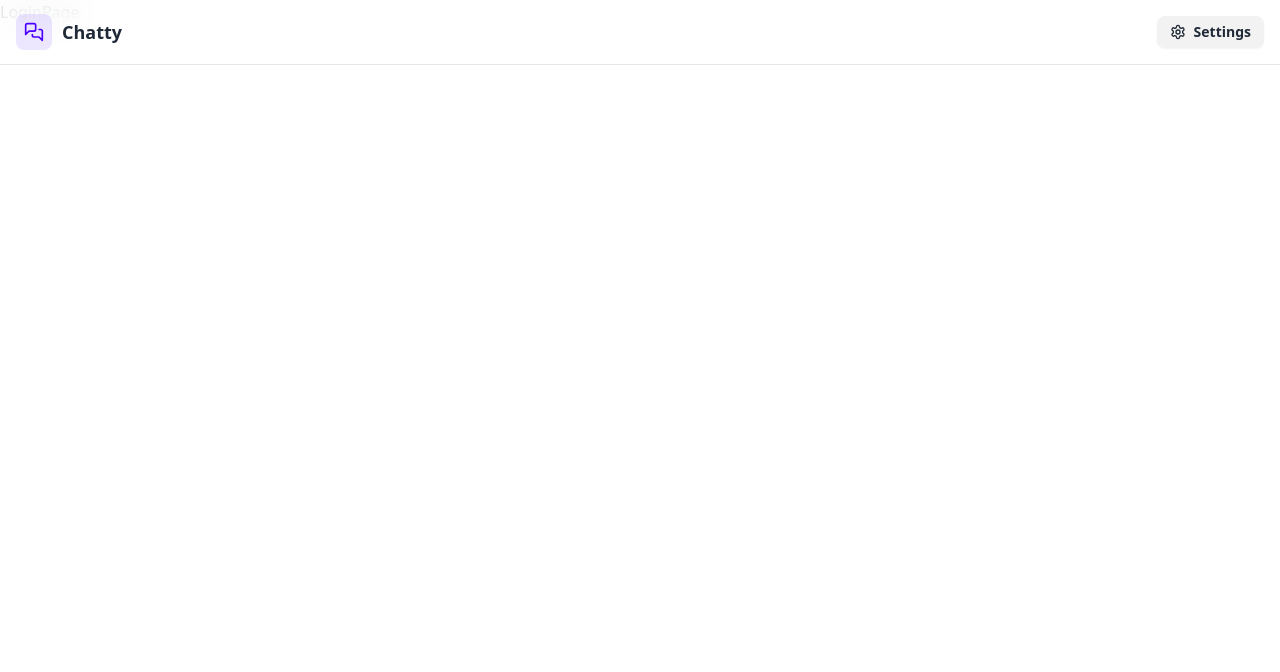
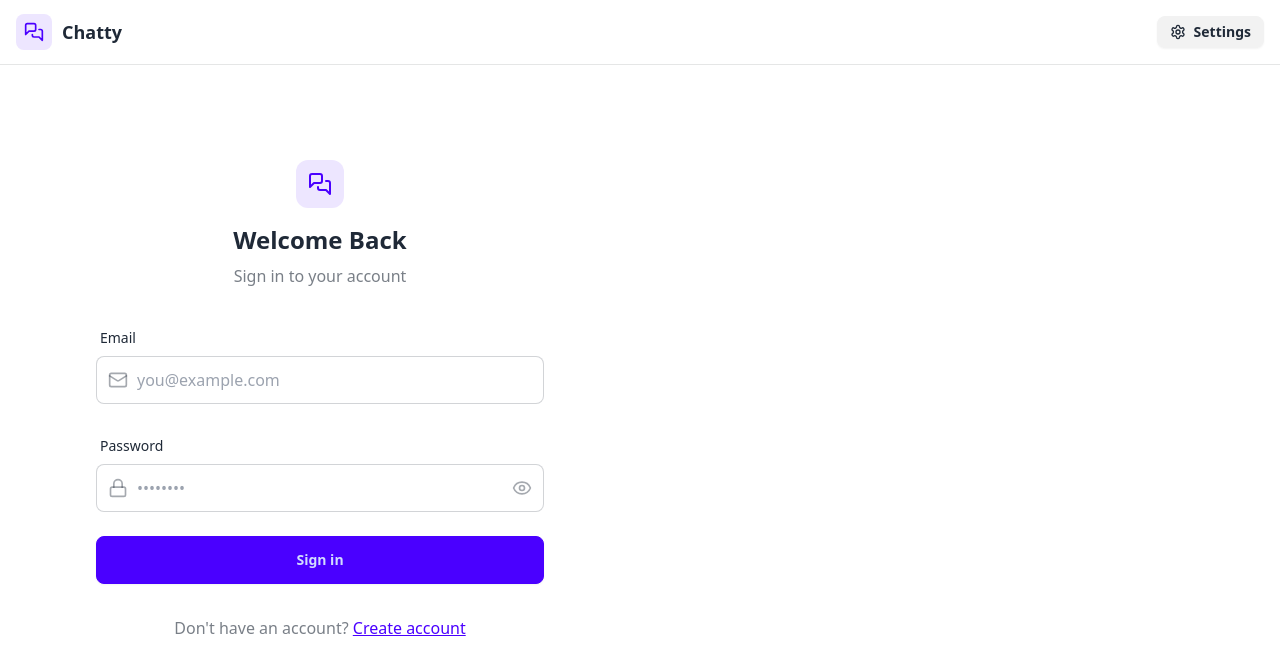
Before and after one commit to KalashThakare/Chat-Application, a React (Vite) app in the folder frontend/: page /login in a window 1280 px wide. Shown: the top 672 px of the page. Built offline with nearby package versions, Linux system fonts and the light colour scheme; no server answers.

Commit message:
Login page ui and logic completed

```diff
--- a/frontend/src/pages/LoginPage.jsx
+++ b/frontend/src/pages/LoginPage.jsx
@@ -1,10 +1,127 @@
 import React, { useState } from 'react'
+import { useAuthStore } from '../store/useAuth.store.js';
+import { Eye, EyeOff, Loader2, Lock, Mail, MessagesSquareIcon } from 'lucide-react';
+import { Link } from 'react-router-dom';
+import toast from 'react-hot-toast';
 
 const LoginPage = () => {
-  const [] = useState(false);
+
+  const [showPassword, setShowPassword] = useState(false);
+  const [formData, setFormData] = useState({
+    email:"",
+    password:""
+  });
+
+  const {login,isLoggingIn} = useAuthStore();
+
+  const validate=()=>{
+    if(!formData.email){
+      toast.error("Enter your mail ID");
+    }
+    if(!/\S+@\S+\.\S+/.test(formData.email)){
+      return toast.error("Invalid email format");
+    }
+    if(!formData.password){
+      return toast.error("Password is required");
+    }
+  }
+
+  const handleSubmit=async (e)=>{
+    e.preventDefault();
+
+    login(formData);
+  }
 
   return (
-    <div>LoginPage</div>
+    <div className="h-screen grid lg:grid-cols-2">
+
+    <div className="flex flex-col justify-center items-center p-6 sm:p-12">
+      <div className="w-full max-w-md space-y-8">
+
+        <div className="text-center mb-8">
+          <div className="flex flex-col items-center gap-2 group">
+            <div
+              className="w-12 h-12 rounded-xl bg-primary/10 flex items-center justify-center group-hover:bg-primary/20
+            transition-colors"
+            >
+              <MessagesSquareIcon className="w-6 h-6 text-primary" />
+            </div>
+            <h1 className="text-2xl font-bold mt-2">Welcome Back</h1>
+            <p className="text-base-content/60">Sign in to your account</p>
+          </div>
+        </div>
+
+        <form onSubmit={handleSubmit} className="space-y-6">
+          <div className="form-control">
+            <label className="label">
+              <span className="label-text font-medium">Email</span>
+            </label>
+            <div className="relative">
+              <div className="absolute inset-y-0 left-0 pl-3 flex items-center pointer-events-none">
+                <Mail className="h-5 w-5 text-base-content/40" />
+              </div>
+              <input
+                type="email"
+                className={`input input-bordered w-full pl-10`}
+                placeholder="you@example.com"
+                value={formData.email}
+                onChange={(e) => setFormData({ ...formData, email: e.target.value })}
+              />
+            </div>
+          </div>
+
+          <div className="form-control">
+            <label className="label">
+              <span className="label-text font-medium">Password</span>
+            </label>
+            <div className="relative">
+              <div className="absolute inset-y-0 left-0 pl-3 flex items-center pointer-events-none">
+                <Lock className="h-5 w-5 text-base-content/40" />
+              </div>
+              <input
+                type={showPassword ? "text" : "password"}
+                className={`input input-bordered w-full pl-10`}
+                placeholder="••••••••"
+                value={formData.password}
+                onChange={(e) => setFormData({ ...formData, password: e.target.value })}
+              />
+              <button
+                type="button"
+                className="absolute inset-y-0 right-0 pr-3 flex items-center"
+                onClick={() => setShowPassword(!showPassword)}
+              >
+                {showPassword ? (
+                  <EyeOff className="h-5 w-5 text-base-content/40" />
+                ) : (
+                  <Eye className="h-5 w-5 text-base-content/40" />
+                )}
+              </button>
+            </div>
+          </div>
+
+          <button type="submit" className="btn btn-primary w-full" disabled={isLoggingIn}>
+            {isLoggingIn ? (
+              <>
+                <Loader2 className="h-5 w-5 animate-spin" />
+                Loading...
+              </>
+            ) : (
+              "Sign in"
+            )}
+          </button>
+        </form>
+
+        <div className="text-center">
+          <p className="text-base-content/60">
+            Don&apos;t have an account?{" "}
+            <Link to="/signup" className="link link-primary">
+              Create account
+            </Link>
+          </p>
+        </div>
+      </div>
+    </div>
+  </div>
   )
 }
 
--- a/frontend/src/pages/SignupPage.jsx
+++ b/frontend/src/pages/SignupPage.jsx
@@ -1,5 +1,5 @@
 import React, { useState } from 'react'
-import { useAuthStore } from '../store/useAuth.store';
+import { useAuthStore } from '../store/useAuth.store.js';
 import { Eye, EyeOff, Loader2, Lock, Mail, MessagesSquareIcon, User } from 'lucide-react';
 import {Link} from "react-router-dom"
 import toast from 'react-hot-toast';
@@ -110,7 +110,7 @@
                     <Lock className='size-5 text-base-content/40 '/>
                   </div>
                   <input type={showPassword ? "text" : "password"}
-                    placeholder='Enter your password'
+                    placeholder='••••••••'
                     className='input input-bordered w-full pl-10'
                     value={formData.password}
                     onChange={(e)=> setFormData({...formData, password : e.target.value})}
--- a/frontend/src/store/useAuth.store.js
+++ b/frontend/src/store/useAuth.store.js
@@ -47,5 +47,18 @@
         } catch (error) {
             toast.error("Something went wrong")
         }
+    },
+
+    login:async(data)=>{
+        set({isLoggingIn:true});
+        try {
+            const res = await axiosInstance.post("/auth/login",data);
+            set({authUser:res.data});
+            toast.success("Logged in successfully");
+        } catch (error) {
+            toast.error("Something went wrong");
+        }finally{
+            set({isLoggingIn:false});
+        }
     }
 }))
```
